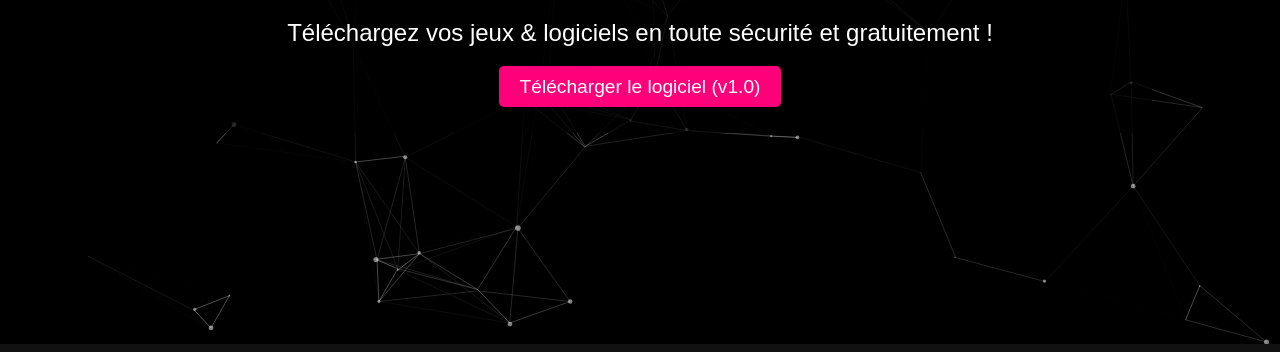
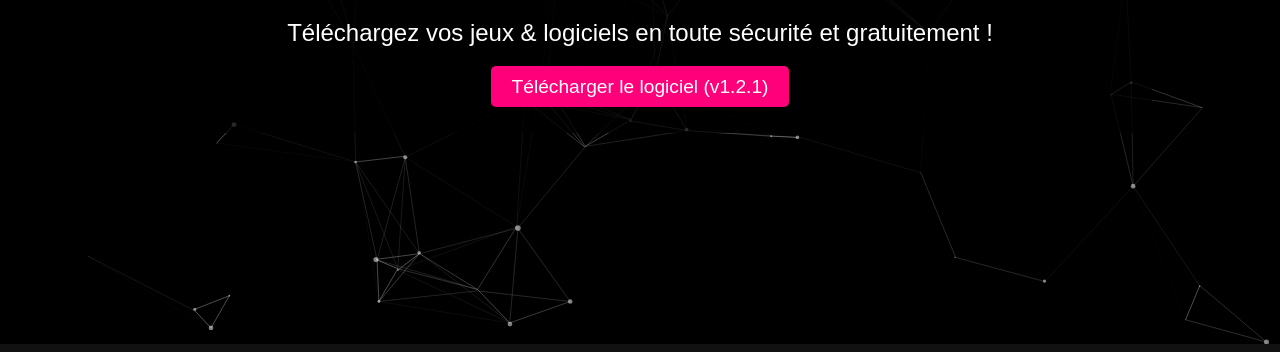
Before and after one commit to ArizakiDev/Nexara, a plain HTML site: page index.html in a window 1280 px wide. Shown: the part 456-808 px from the top of the page. Drawn offline with nearby package versions, Linux system fonts and the light colour scheme.

Commit message:
Update index.html

```diff
--- a/index.html
+++ b/index.html
@@ -1 +1 @@
-<!doctypehtml><html lang=fr><meta charset=UTF-8><meta content="width=device-width,initial-scale=1"name=viewport><title>Nexara - Votre site de confiance du logiciel & jeux vidéo</title><meta content=#111 name=theme-color><meta content="Nexara, Crack, logiciel, téléchargement, français"name=keywords><meta content=Arizaki.xyz name=author><meta content="Nexara - Téléchargement de logiciel"property=og:title><meta content="Téléchargez vos jeux & logiciels en toute sécurité."property=og:description><meta content=./images/app/nexara.png property=og:image><meta content=website property=og:type><link href=style.css rel=stylesheet><div id=particles-js></div><header><div class=container><h1>Nexara</h1></div></header><section class=hero id=download><div class=container><img alt="Nexara Logo"class=rounded-image src=https://imgur.com/CQNdD9w.gif><div class=hero-content><h2>Bienvenue sur Nexara</h2><p>Téléchargez vos jeux & logiciels en toute sécurité et gratuitement !</p><a class=cta-button href="https://drive.google.com/drive/folders/1kj2ATruOfnPBBN52KayDdvlaQ_oHGCdj?usp=sharing">Télécharger le logiciel (v1.0)</a></div></div></section><script src=https://cdn.jsdelivr.net/particles.js/2.0.0/particles.min.js></script><script>particlesJS.load("particles-js","particles.json",function(){})</script>
+<!doctypehtml><html lang=fr><meta charset=UTF-8><meta content="width=device-width,initial-scale=1"name=viewport><title>Nexara - Votre site de confiance du logiciel & jeux vidéo</title><meta content=#111 name=theme-color><meta content="Nexara, Crack, logiciel, téléchargement, français"name=keywords><meta content=Arizaki.xyz name=author><meta content="Nexara - Téléchargement de logiciel"property=og:title><meta content="Téléchargez vos jeux & logiciels en toute sécurité."property=og:description><meta content=./images/app/nexara.png property=og:image><meta content=website property=og:type><link href=style.css rel=stylesheet><div id=particles-js></div><header><div class=container><h1>Nexara</h1></div></header><section class=hero id=download><div class=container><img alt="Nexara Logo"class=rounded-image src=https://imgur.com/CQNdD9w.gif><div class=hero-content><h2>Bienvenue sur Nexara</h2><p>Téléchargez vos jeux & logiciels en toute sécurité et gratuitement !</p><a class=cta-button href="https://drive.google.com/drive/folders/1kj2ATruOfnPBBN52KayDdvlaQ_oHGCdj?usp=sharing">Télécharger le logiciel (v1.2.1)</a></div></div></section><script src=https://cdn.jsdelivr.net/particles.js/2.0.0/particles.min.js></script><script>particlesJS.load("particles-js","particles.json",function(){})</script>
```
